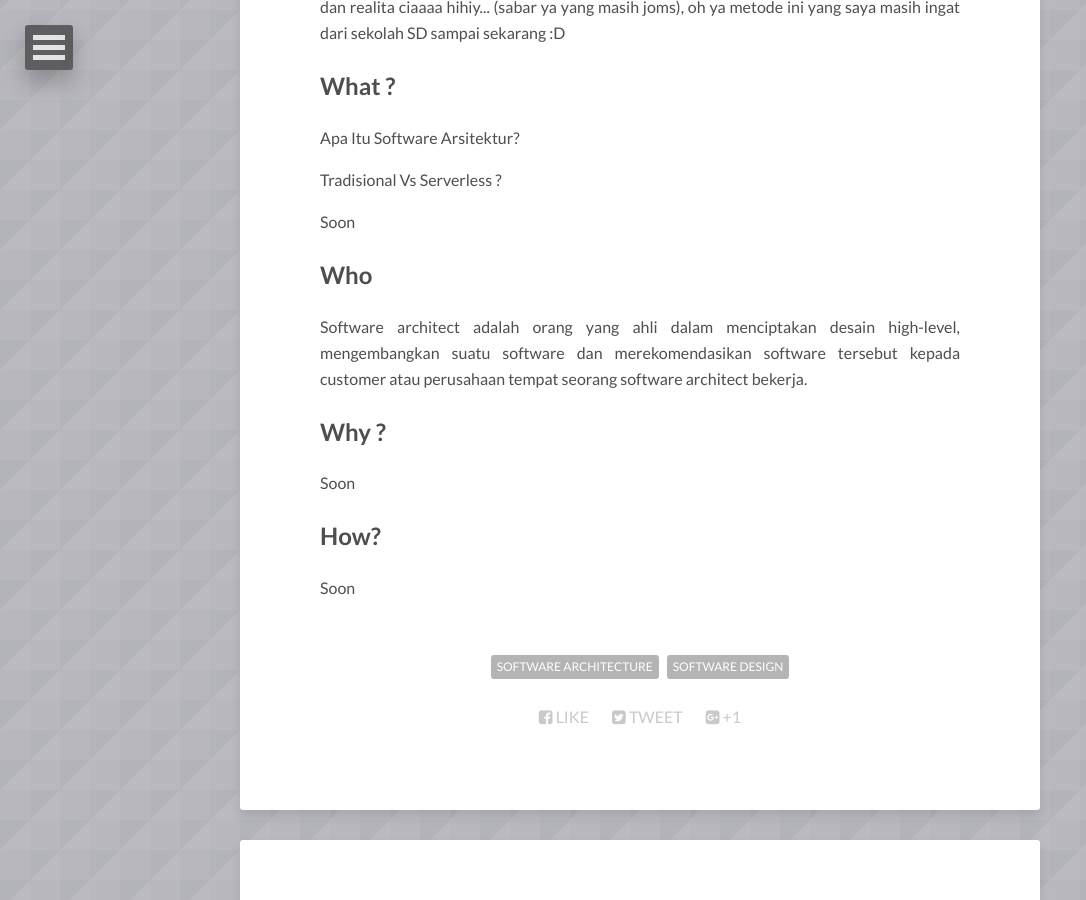
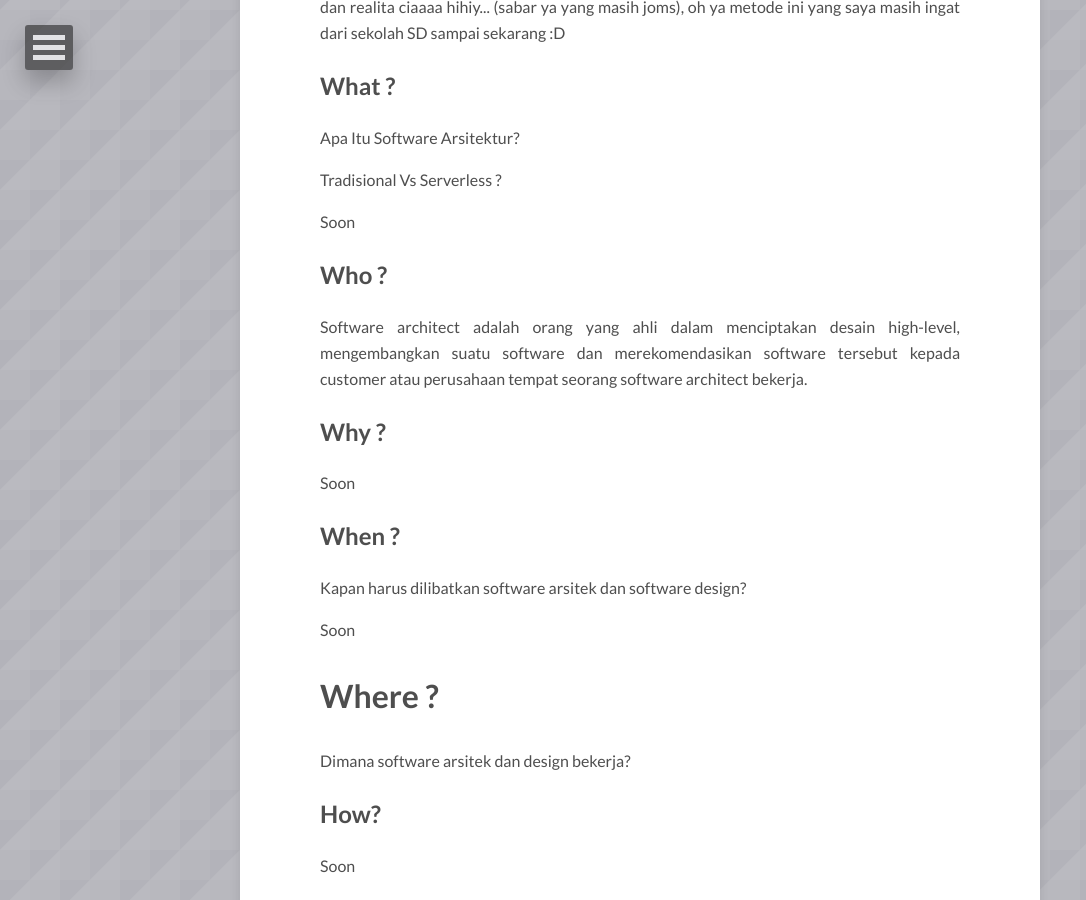
Before and after one commit to danigunawan/danigunawan.github.io, a Jekyll site: the page built from _posts/2022-11-08-belajar-software-arsitektur-dani-software-design-part-1.md, in a window 1280 px wide and 900 px high, scrolled down 1010 px. Shown: the whole window, without its empty margins (0-1086 px from the left). Built offline with Jekyll 4.4.1, drawn with Linux system fonts in a browser that asks for light colours; nearby versions of some CDN libraries; comment, search, counter and statistics services are not loaded.

Commit message:
[ADD POSTING] belajar software arsitektur dan software design

```diff
--- a/_posts/2022-11-08-belajar-software-arsitektur-dani-software-design-part-1.md
+++ b/_posts/2022-11-08-belajar-software-arsitektur-dani-software-design-part-1.md
@@ -26,7 +26,7 @@ Tradisional Vs Serverless ?
 
 Soon
 
-## Who
+## Who ?
 
 <div style="text-align: justify">
 Software architect adalah orang yang ahli dalam menciptakan desain high-level, mengembangkan suatu software dan merekomendasikan software tersebut kepada customer atau perusahaan tempat seorang software architect bekerja.
@@ -36,6 +36,15 @@ Software architect adalah orang yang ahli dalam menciptakan desain high-level, m
 
 Soon
 
+## When ?
+
+Kapan harus dilibatkan software arsitek dan software design?
+
+Soon
+
+# Where ?
+
+Dimana software arsitek dan design bekerja?
 
 ## How?
 
```
